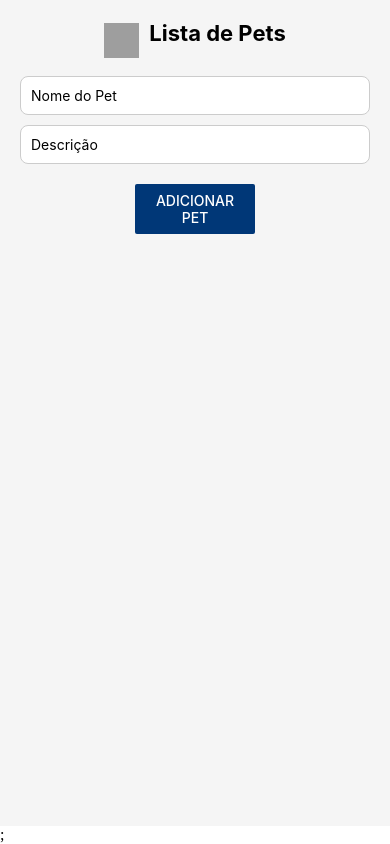
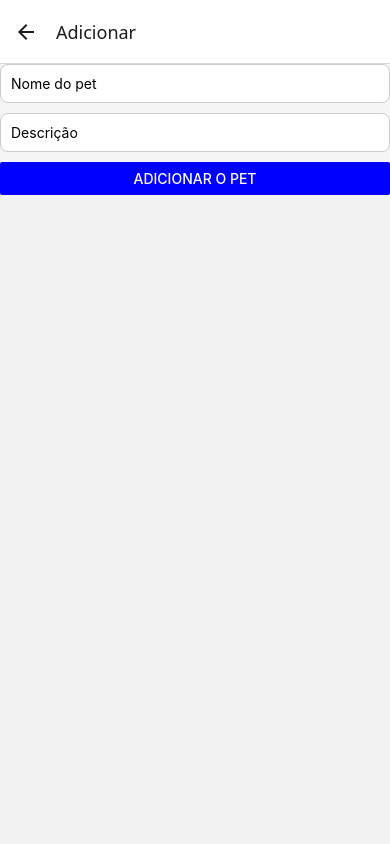
Before and after one commit to gus-45/Pet-List, a React Native app: screen /Adicionar in a window 390 px wide. Built offline with nearby package versions, Linux system fonts and the light colour scheme; grey boxes are pictures that could not be loaded.

Commit message:
adicionando o exercicio 3 onde inserir a navegacao entre as telas adcionar e lsita

```diff
--- a/App.tsx
+++ b/App.tsx
@@ -1,13 +1,11 @@
-import React from 'react';
-import Interface from './src/view/Interface';
-import { SafeAreaProvider, SafeAreaView } from 'react-native-safe-area-context';
+import { NavigationContainer } from "@react-navigation/native";
+import { Navigator } from './src/navigation/AppNavigator';
+
 
 export default function App() {
   return (
-    <SafeAreaProvider>
-      <SafeAreaView style={{ flex: 1 }}>
-        <Interface />;
-      </SafeAreaView>
-    </SafeAreaProvider>
-  );
+    <NavigationContainer>
+      <Navigator />
+    </NavigationContainer>
+  )
 }
--- a/package.json
+++ b/package.json
@@ -9,11 +9,14 @@
     "web": "expo start --web"
   },
   "dependencies": {
+    "@react-navigation/native": "^7.2.0",
+    "@react-navigation/native-stack": "^7.14.8",
     "expo": "~55.0.5",
     "expo-status-bar": "~55.0.4",
     "react": "19.2.0",
     "react-native": "0.83.2",
-    "react-native-safe-area-context": "~5.6.2"
+    "react-native-safe-area-context": "~5.6.2",
+    "react-native-screens": "~4.23.0"
   },
   "devDependencies": {
     "@types/react": "~19.2.2",
--- /dev/null
+++ b/src/navigation/AppNavigator.tsx
@@ -0,0 +1,19 @@
+import { createNativeStackNavigator } from '@react-navigation/native-stack';
+import  { ListaScreen }  from '../view/screens/ListaScreen';
+import  { AdicionarScreen } from '../view/screens/AdicionarScreen';
+
+type RootStackParams = {
+    Lista: undefined;
+    Adicionar: undefined;
+};
+
+const Stack = createNativeStackNavigator<RootStackParams>();
+
+export function Navigator() {
+    return (
+        <Stack.Navigator>
+            <Stack.Screen name="Lista" component={ListaScreen} />
+            <Stack.Screen name="Adicionar" component={AdicionarScreen} />
+        </Stack.Navigator>
+    )
+}
--- a/src/view/Interface.tsx
+++ b/src/view/Interface.tsx
@@ -1,4 +1,4 @@
-import React, { useState } from 'react';
+/*import React, { useState } from 'react';
 import {
   View,
   Text,
@@ -94,3 +94,4 @@ export default function Interface() {
     </SafeAreaView>
   );
 }
+*/
--- /dev/null
+++ b/src/view/screens/AdicionarScreen.tsx
@@ -0,0 +1,57 @@
+import React, { useState } from "react";
+import { SafeAreaView } from "react-native-safe-area-context";
+import { useNavigation } from "@react-navigation/native";
+import {
+  View,
+  Button,
+  TextInput,
+  Text,
+  FlatList,
+  TouchableOpacity,
+  Modal,
+} from "react-native";
+import { viewModel } from "../../viewModel/PetViewModel";
+import { styles } from "../../styles/Styles";
+
+export function AdicionarScreen() {
+  const navigation = useNavigation();
+  const [nome, setNome] = useState("");
+  const [descricao, setDescricao] = useState("");
+
+  function adicionarPet() {
+    const erro = viewModel.adicionarPet(nome, descricao);
+    if (erro) {
+      alert(erro);
+      return;
+    }
+    setNome("");
+    setDescricao("");
+    navigation.goBack();
+  }
+
+  return (
+    <SafeAreaView>
+      <View style={styles.container}>
+        <TextInput
+          placeholder="Nome do pet"
+          style={styles.input}
+          value={nome}
+          onChangeText={setNome}
+        />
+
+        <TextInput
+          placeholder="Descrição"
+          style={[styles.input, styles.input]}
+          value={descricao}
+          onChangeText={setDescricao}
+        />
+
+        <Button
+          title="Adicionar o pet"
+          color="#0000FF"
+          onPress={adicionarPet}
+        />
+      </View>
+    </SafeAreaView>
+  );
+}
--- /dev/null
+++ b/src/view/screens/ListaScreen.tsx
@@ -0,0 +1,61 @@
+import React, { useState } from "react";
+import {
+  View,
+  Button,
+  TextInput,
+  Text,
+  FlatList,
+  TouchableOpacity,
+  Modal,
+} from "react-native";
+import { viewModel } from "../../viewModel/PetViewModel";
+import { styles } from "../../styles/Styles";
+import { SafeAreaView } from "react-native-safe-area-context";
+import { MaterialIcons } from "@expo/vector-icons";
+import { useNavigation } from "@react-navigation/native";
+import { useFocusEffect } from "@react-navigation/native";
+import { useCallback } from "react";
+import { PetBusiness } from "../../business/PetBusiness";
+import { Pet } from "../../model/Pet";
+
+export function ListaScreen() {
+  const navigation = useNavigation<any>();
+  const [pets, setPets] = useState<Pet[]>([]);
+
+  useFocusEffect(
+    useCallback(() => {
+      setPets([...viewModel.getPets()]);
+    }, []),
+  );
+
+  return (
+    <SafeAreaView>
+      <View style={styles.container}>
+        <Button
+          title="Adicionar o pet"
+          color="#0000FF"
+          onPress={() => navigation.navigate("AdicionarScreen")}
+        />
+        <FlatList
+          data={pets}
+          keyExtractor={(item) => item.id.toString()}
+          renderItem={({ item }: { item: Pet }) => (
+            <View style={styles.petItem}>
+              <View style={styles.petTexto}>
+                <Text>{item.nome}</Text>
+                <Text>{item.descricao}</Text>
+              </View>
+
+              <TouchableOpacity
+                style={styles.iconeLixeira}
+                onPress={() => viewModel.removerPet(item.id)}
+              >
+                <MaterialIcons name="delete" size={24} color="#E74C3C" />
+              </TouchableOpacity>
+            </View>
+          )}
+        />
+      </View>
+    </SafeAreaView>
+  );
+}
--- a/src/viewModel/PetViewModel.ts
+++ b/src/viewModel/PetViewModel.ts
@@ -12,26 +12,22 @@ export class PetViewModel {
   }
 
   adicionarPet(nome: string, descricao: string): String | null {
-
     const erro = this.business.validarPet(nome, this.lista);
-
     if (erro) {
       return erro;
     }
-
     const novoPet: Pet = {
       id: this.idAtual++,
       nome: nome,
       descricao: descricao
     };
-
     this.lista.push(novoPet);
-
     return null;
   }
 
   removerPet(id: number): void {
     this.lista = this.lista.filter(pet => pet.id !== id);
   }
+}
 
-}
+export const viewModel = new PetViewModel();
```
Also changed, not shown: 1 other file (tests, documents, lock files or other folders).
